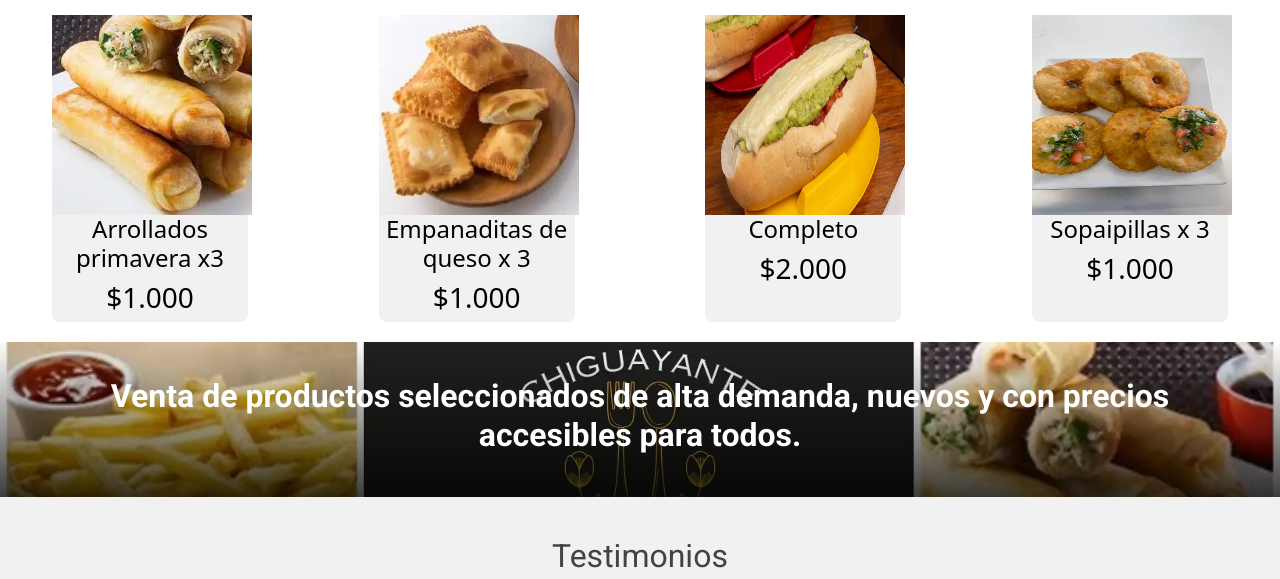
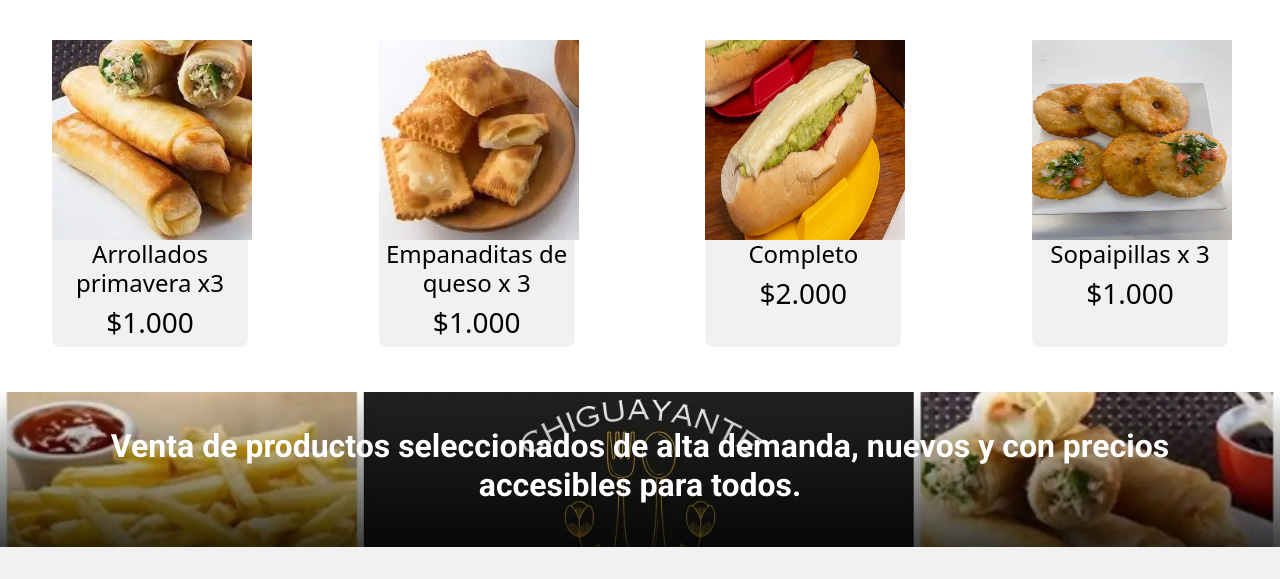
Before and after one commit to ChristianMarquezE/Fritosymas, a website: page index.html in a window 1280 px wide. Shown: the part 518-1097 px from the top of the page. Drawn offline with nearby package versions, Linux system fonts and the light colour scheme; files whose address does not match are found by name.

Commit message:
Correción index productos novedosos con margin

```diff
--- a/index.html
+++ b/index.html
@@ -97,24 +97,24 @@
         <h1 class="centrado padding-top-25">Productos novedosos</h1>
         <section class="container-fluid">
           <div class="products centrado">
-            <a class="products__card col-full col-lg-2 centrado" href="pages/productos/arrollados-primavera.html">
+            <a class="products__card col-full col-lg-2 centrado margin-25-top-bottom" href="pages/productos/arrollados-primavera.html">
                 <img class="altura-imagenes" src="assets/arrollados.webp" alt="arrollados-primavera">
                 <h2 class="font-size-x-large">Arrollados primavera x3</h2>
                 <h3>$1.000</h3>
             </a>
 
-                <a class="products__card col-full col-lg-2 centrado" href="pages/productos/empanaditas-de-queso.html">
+                <a class="products__card col-full col-lg-2 centrado margin-25-top-bottom" href="pages/productos/empanaditas-de-queso.html">
                     <img class="altura-imagenes" src="assets/empanada-queso.webp" alt="empanaditas-de-queso">
                     <h2  class="font-size-x-large"class="font-size">Empanaditas de queso x 3</h2>
                     <h3>$1.000</h3>
                 </a>
-                <a class="products__card col-full col-lg-2 centrado" href="pages/productos/completo.html">
+                <a class="products__card col-full col-lg-2 centrado margin-25-top-bottom" href="pages/productos/completo.html">
                     <img class="altura-imagenes" src="assets/completo2.webp" alt="completo">
                     <h2 class="font-size-x-large">Completo</h2>
                     <h3>$2.000</h3>
                 </a>
 
-                <a class="products__card col-full col-lg-2 centrado" href="pages/productos/sopaipillas-x3.html">
+                <a class="products__card col-full col-lg-2 centrado margin-25-top-bottom" href="pages/productos/sopaipillas-x3.html">
                     <img class="altura-imagenes" src="assets/sopaipillas.webp" alt="sopaipilla">
                     <h2  class="font-size-x-large">Sopaipillas x 3</h2>
                     <h3>$1.000</h3>
--- a/scss/layout/_index.scss
+++ b/scss/layout/_index.scss
@@ -45,6 +45,11 @@
 
   }
 
+//Margin
   .margin-25{
     margin: 25px 25px 25px 25px;
   }
+
+  .margin-25-top-bottom{
+    margin: 25px 0 25px 0;
+  }
```
Also changed, not shown: css/styles.css, 1 other file.
